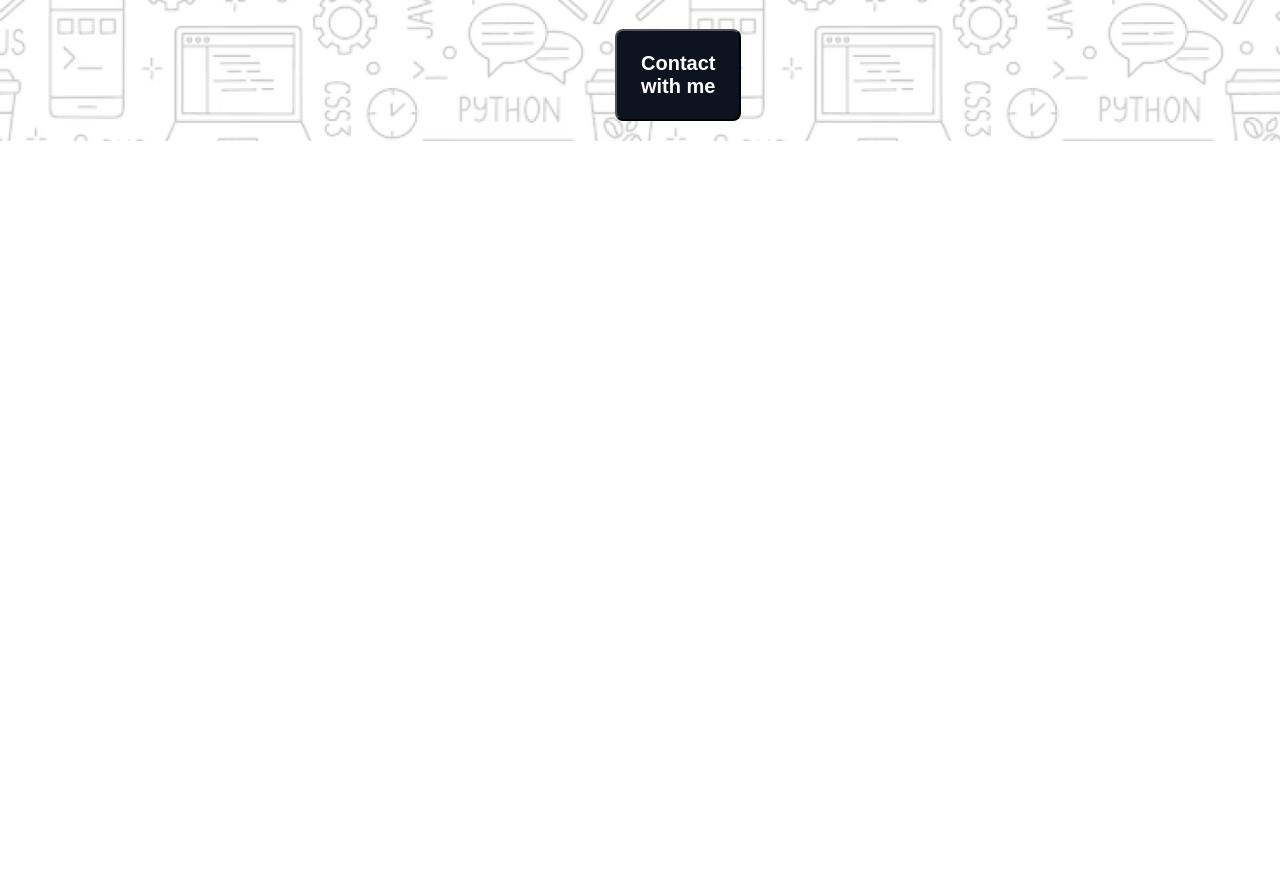
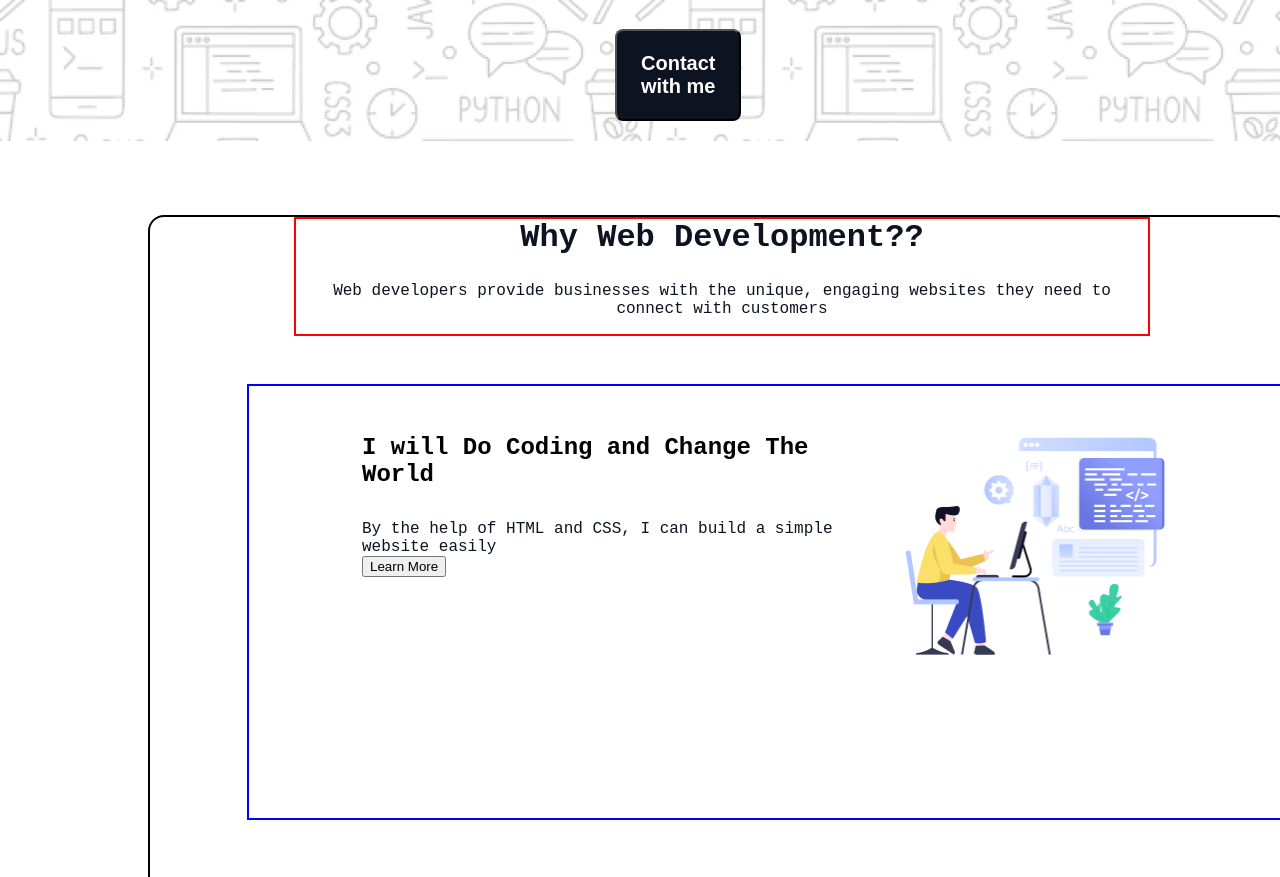
Before and after one commit to morshed28/assignment-1, a plain HTML site: page index.html in a window 1280 px wide. Shown: the part 523-1400 px from the top of the page. Before the commit the page ends 800 px from the top, so only its background shows below. Drawn offline with Linux system fonts and the light colour scheme; a web font is replaced by a local one.

Commit message:
Nothing Done

```diff
--- a/index.html
+++ b/index.html
@@ -29,6 +29,22 @@
         </section>
     </header>
     <main>
+        <section class="why-web-container">
+        <div class="why-web-content">
+        <div class="head-content">
+        <h4>Why Web Development??</h4>
+        <p>Web developers provide businesses with the unique, engaging websites they need to connect with customers</p>
+        </div>
+        <div class="card-one">
+        <div class="why-web-card-content">
+        <h5>I will Do Coding and Change The World</h5>
+        <p class="first-card-content">By the help of HTML and CSS, I can build a simple website easily</p>
+        <a href=""><button>Learn More</button></a>
+        </div>
+        <img class="card-one-image" src="assets/Layer_1.png" alt="">
+        </div>
+        </div>
+        </section>
 
     </main>
     <footer id="myfooter">
--- a/styles/style.css
+++ b/styles/style.css
@@ -85,3 +85,67 @@ p{
     padding: 21px 24px;
     margin: 32px 395px 0px;
 }
+
+/* why web development styles */
+
+.why-web-container{
+    margin: 74px 152px 88px 148px;
+    border: 2px solid black;
+    border-radius: 16px;
+    width: 1140px;
+    height: 1395px
+}
+
+.why-web-content{
+    margin: 0 97px 80px 97px;
+    width: 946px;
+    height: 1235px;
+}
+
+.head-content{
+
+    width: 852px;
+    height: 115px;
+    margin: 0 47px 48px;
+    border: 2px solid red;
+}
+
+.card-one{
+    display: flex;
+    width: 946px;
+    height: 336px;
+    margin: 10px 95px 10px 0;
+    justify-content: space-evenly;
+    border: 2px solid blue;
+    padding: 48px;
+}
+
+h4{
+    text-align: center;
+    font-size: 32px;
+    font-weight: 900;
+    color: #0D1321;
+    margin-bottom: 26px;
+}
+.first-card-content{
+    text-align: left;
+    font-size: 16px;
+    font-weight: 400;
+    color: #0D1321;
+}
+
+.why-web-card-content{
+    width: 477px;
+    height: 220px;
+}
+
+h5{
+    font-size: 24px;
+    font-weight: bold;
+    margin-bottom: 32px;
+}
+
+.card-one-image{
+    width: 274px;
+    height: 240px;
+}
```
